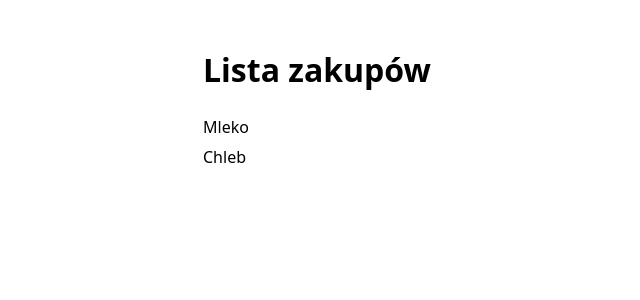
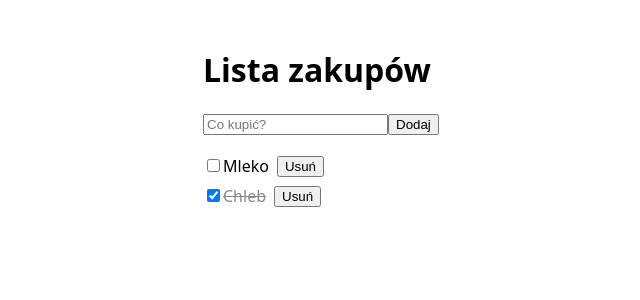
Before and after one commit to kbzowski/inzynieria-internetu, a React (Vite) app in the folder lista-zakupow/: page / in a window 1280 px wide. Shown: the top 300 px of the page, without its empty margins (117-757 px from the left). Built offline with nearby package versions, Linux system fonts and the light colour scheme.

Commit message:
Lista zakupów, krok 3: podział na komponenty

```diff
--- a/lista-zakupow/src/App.tsx
+++ b/lista-zakupow/src/App.tsx
@@ -1,4 +1,6 @@
 import type { Item } from './types.ts'
+import ItemForm from './ItemForm.tsx'
+import ItemList from './ItemList.tsx'
 
 const sampleItems: Item[] = [
   { id: '1', name: 'Mleko', bought: false },
@@ -9,11 +11,8 @@ function App() {
   return (
     <main>
       <h1>Lista zakupów</h1>
-      <ul>
-        {sampleItems.map((item) => (
-          <li key={item.id}>{item.name}</li>
-        ))}
-      </ul>
+      <ItemForm />
+      <ItemList items={sampleItems} />
     </main>
   )
 }
--- /dev/null
+++ b/lista-zakupow/src/ItemForm.tsx
@@ -0,0 +1,10 @@
+function ItemForm() {
+  return (
+    <form>
+      <input placeholder="Co kupić?" aria-label="Nazwa produktu" />
+      <button type="submit">Dodaj</button>
+    </form>
+  )
+}
+
+export default ItemForm
--- /dev/null
+++ b/lista-zakupow/src/ItemList.tsx
@@ -0,0 +1,22 @@
+import type { Item } from './types.ts'
+import ItemRow from './ItemRow.tsx'
+
+type ItemListProps = {
+  items: Item[]
+}
+
+function ItemList({ items }: ItemListProps) {
+  if (items.length === 0) {
+    return <p>Lista jest pusta.</p>
+  }
+
+  return (
+    <ul>
+      {items.map((item) => (
+        <ItemRow key={item.id} item={item} />
+      ))}
+    </ul>
+  )
+}
+
+export default ItemList
--- /dev/null
+++ b/lista-zakupow/src/ItemRow.tsx
@@ -0,0 +1,19 @@
+import type { Item } from './types.ts'
+
+type ItemRowProps = {
+  item: Item
+}
+
+function ItemRow({ item }: ItemRowProps) {
+  return (
+    <li>
+      <label className={item.bought ? 'bought' : ''}>
+        <input type="checkbox" checked={item.bought} readOnly />
+        {item.name}
+      </label>
+      <button aria-label={`Usuń ${item.name}`}>Usuń</button>
+    </li>
+  )
+}
+
+export default ItemRow
```
Also changed, not shown: 1 other file (tests, documents, lock files or other folders).
